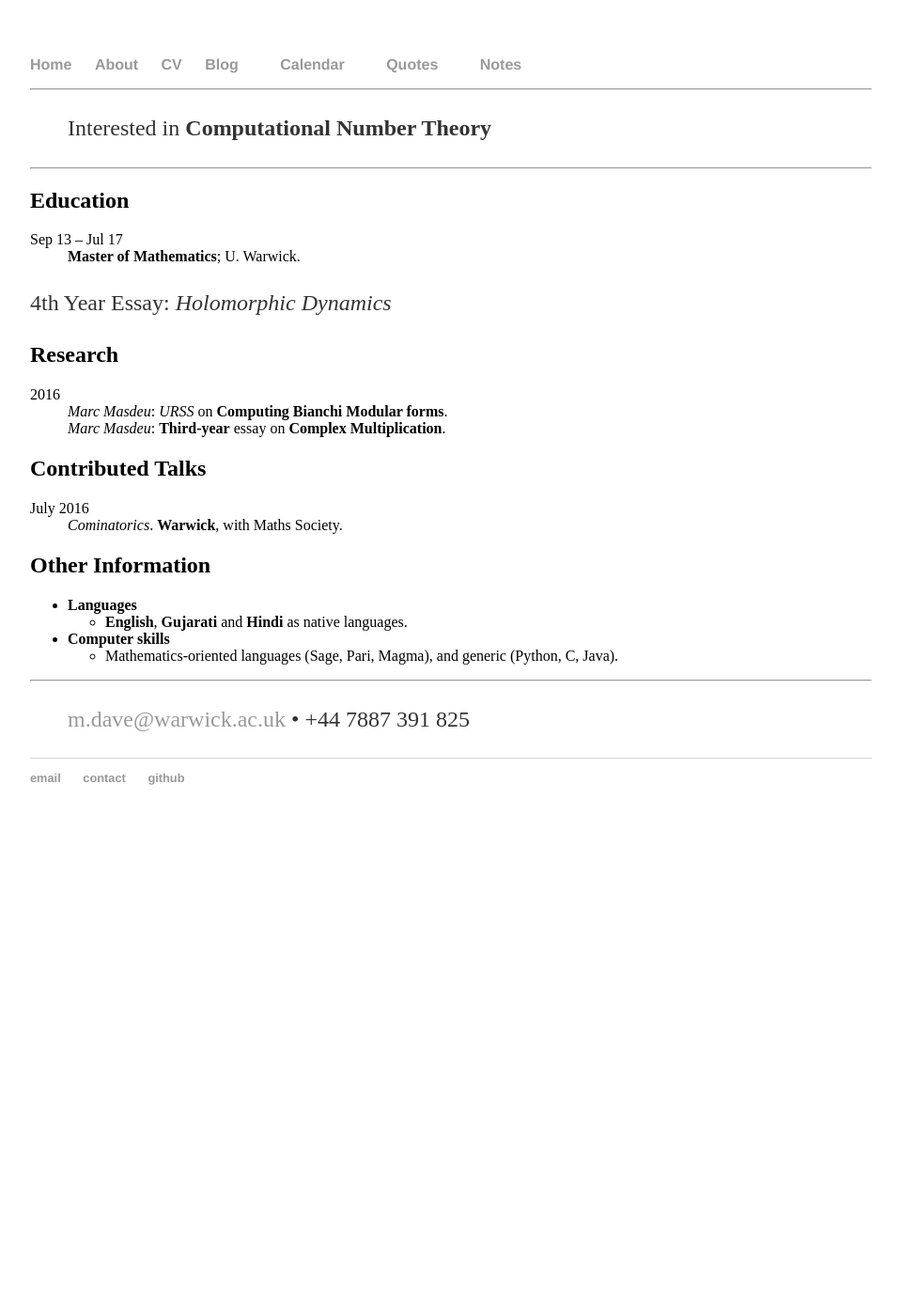
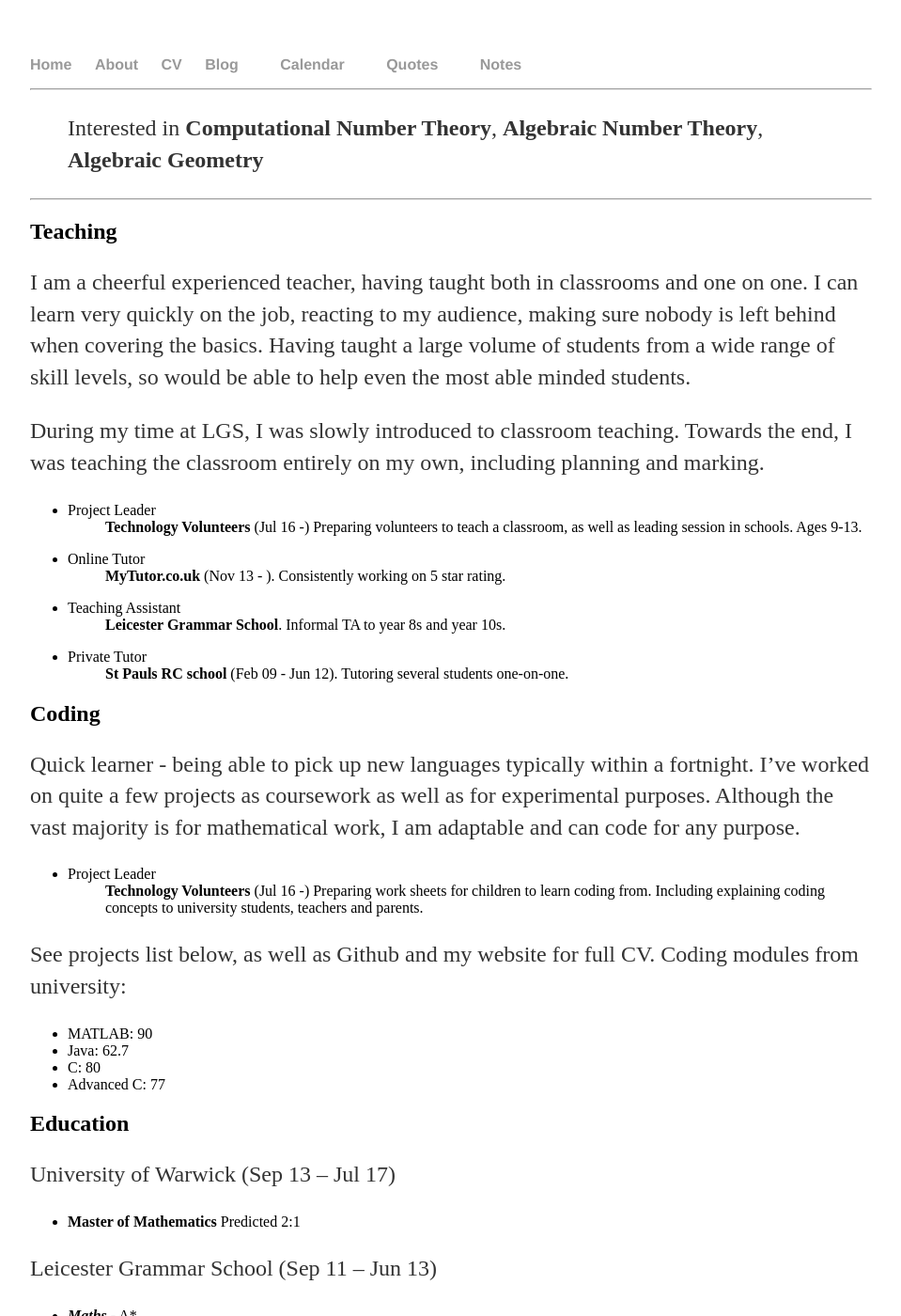
Before and after one commit to mdave16/mdave16.github.io, a Jekyll site: the page built from cv/index.md, in a window 1280 px wide and 1400 px high. Shown: the whole window at 94% size, without its empty margins (160-1119 px from the left). Built offline with Jekyll 4.4.1, drawn with Linux system fonts in a browser that asks for light colours; nearby versions of some CDN libraries; some of the changed text lies outside the part shown.

Commit message:
updated CV
added various bits, still need to add links

```diff
--- a/cv/index.md
+++ b/cv/index.md
@@ -4,45 +4,98 @@ title: CV
 ---
 
 ----
-
->  Interested in **Computational Number Theory**
->
+>  Interested in **Computational Number Theory**,
+>  **Algebraic Number Theory**, **Algebraic Geometry**
 
 ----
-<!---
-Positions
----------
 
-time start -- end
-:   Position; **University**. City, Country
 
--->
+Teaching
+--------
+
+I am a cheerful experienced teacher, having taught both in classrooms and
+one on one. I can learn very quickly on the job, reacting to my audience,
+making sure nobody is left behind when covering the basics. Having taught
+a large volume of students from a wide range of skill levels, so would be
+able to help even the most able minded students.
+
+During my time at LGS, I was slowly introduced to classroom teaching.
+Towards the end, I was teaching the classroom entirely on my own,
+including planning and marking.
+
+* Project Leader
+  : **Technology Volunteers** (Jul 16 -)
+    Preparing volunteers to teach a classroom,
+    as well as leading session in schools. Ages 9-13.
+
+* Online Tutor
+  : **MyTutor.co.uk** (Nov 13 - ).
+    Consistently working on 5 star rating.
+
+* Teaching Assistant
+  : **Leicester Grammar School**.
+    Informal TA to year 8s and year 10s.
+
+* Private Tutor
+  : **St Pauls RC school** (Feb 09 - Jun 12).
+	Tutoring several students one-on-one.
+
+
+Coding
+------
+
+Quick learner - being able to pick up new languages typically
+within a fortnight. I've worked on quite a few projects as
+coursework as well as for experimental purposes. Although the
+vast majority is for mathematical work, I am adaptable and can
+code for any purpose.
+
+* Project Leader
+  : **Technology Volunteers** (Jul 16 -)
+    Preparing work sheets for children to learn coding from.
+    Including explaining coding concepts to university students,
+    teachers and parents.
+
+See projects list below, as well as Github and my website for full CV.
+Coding modules from university:
+- MATLAB: 90
+- Java: 62.7
+- C: 80
+- Advanced C: 77
+
 
 Education
 ---------
 
-Sep 13 -- Jul 17
-:   **Master of Mathematics**; U. Warwick.
+University of Warwick (Sep 13 -- Jul 17)
+  - **Master of Mathematics**
+    Predicted 2:1
+
+Leicester Grammar School (Sep 11 -- Jun 13)
+  - ***Maths*** - A*
+  - ***Further Maths*** - A*
+  - ***Physics*** - A
+  - ***STEP I*** - 1
+  - ***STEP II*** - 3
+
+St Pauls RC School (Oct 07 -- Jun 11)
+  - 21 Level 2 qualifications from A* - C. Including A* in Maths and C in English.
 
 
-  4th Year Essay: *Holomorphic Dynamics*
-
-Research
+Projects
 --------
 
+* 4th year essay on *Holomorphic Dynamics* supervised by **Adam Epstein**.
 
-2016
-:    *Marc Masdeu*: *URSS* on **Computing Bianchi Modular forms**.
-:    *Marc Masdeu*: **Third-year** essay on **Complex Multiplication**.
+* URSS about *Computing Bianchi Modular Forms* supervised by **Marc Masdeu**.
 
-
+* 3rd year essay on *Complex Multiplication* supervised by **Marc Masdeu**.
 
 
 Contributed Talks
 -----------------
 
-July 2016
-:    *Cominatorics*. **Warwick**, with Maths Society.
+ - (July 16)*Combinatorics*. **Warwick**, with Maths Society.
 
 
 Other Information
@@ -52,11 +105,14 @@ Other Information
 	* **English**, **Gujarati** and **Hindi** as native languages.
 
 * **Computer skills**
-	* Mathematics-oriented languages (Sage, Pari, Magma), and generic (Python, C, Java).
+	* Mathematics-oriented languages (Sage, Pari, Magma)
+    * Generic (Python, C, Java).
+
+* **First Aid**
+	* Outdoor First Aid (Wilderness Development)
+	* First Aid (St Johns)
+
 
 ----
 
-> <m.dave@warwick.ac.uk> • +44 7887 391 825\
-<!---
-> University of Warwick, Gibbet Hill Road -- Coventry, United Kingdom
--->
+> <m.dave@warwick.ac.uk> • +44 7887 391 825
```
